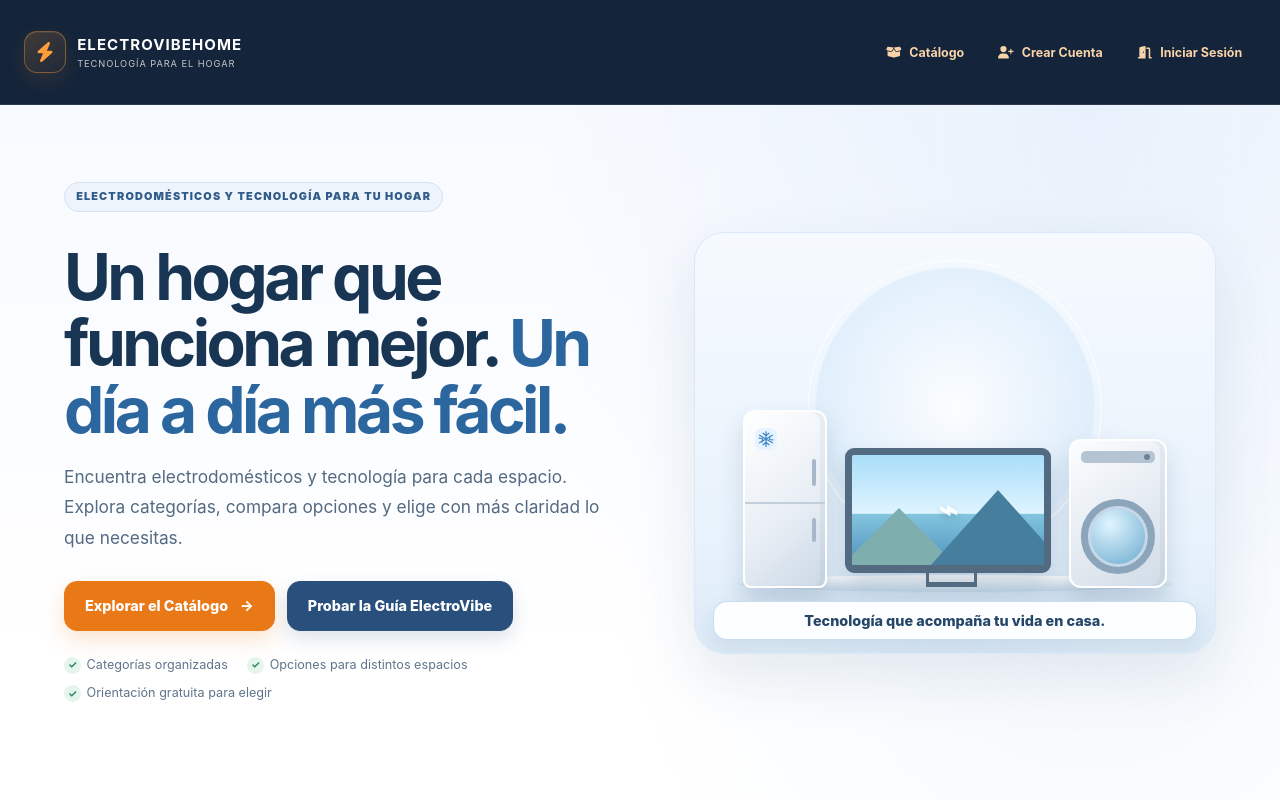
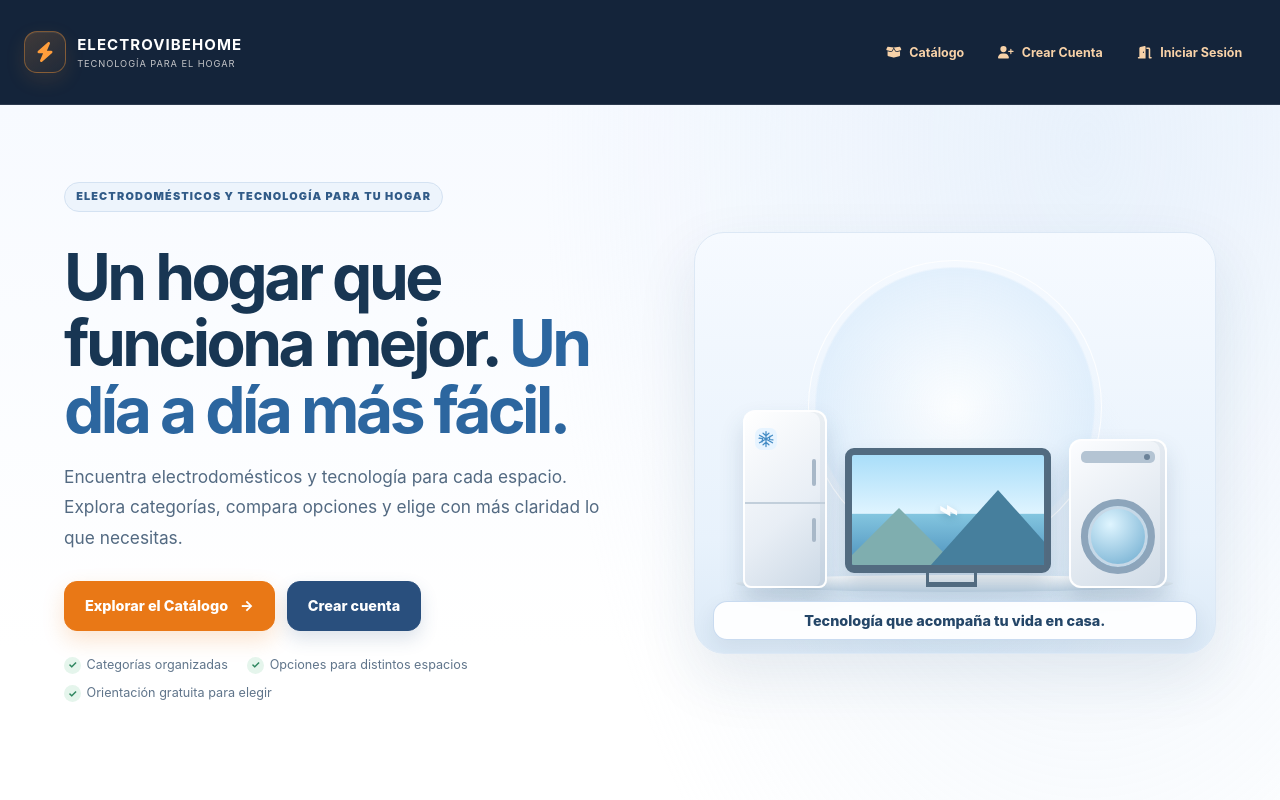
Before and after one commit to sro2005/my-app, a React (Vite) app: page / in a window 1280 px wide. Shown: the top 800 px of the page. Built offline with nearby package versions, Linux system fonts and the light colour scheme.

Commit message:
Restaurar el acceso Crear cuenta en la portada
Sustituye el segundo CTA repetido de la Guía por el botón Crear cuenta en la parte superior. Conserva una sola llamada a la Guía en el bloque inferior.

```diff
--- a/src/components/LandingPage.jsx
+++ b/src/components/LandingPage.jsx
@@ -30,7 +30,7 @@ const LandingPage = () => (
         <p>Encuentra electrodomésticos y tecnología para cada espacio. Explora categorías, compara opciones y elige con más claridad lo que necesitas.</p>
         <div className="evh-hero-actions">
           <Link className="evh-button evh-button-primary" to="/catalogo">Explorar el Catálogo <span aria-hidden="true">→</span></Link>
-          <Link className="evh-button evh-button-secondary" to="/catalogo#guia-electrovibe">Probar la Guía ElectroVibe</Link>
+          <Link className="evh-button evh-button-secondary" to="/register">Crear cuenta</Link>
         </div>
         <div className="evh-trust-row" aria-label="Ventajas de ElectroVibeHome">
           <span><strong aria-hidden="true">✓</strong> Categorías organizadas</span>
```
Also changed, not shown: 1 other file (tests, documents, lock files or other folders).
